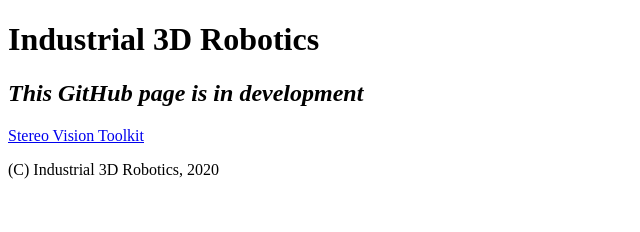
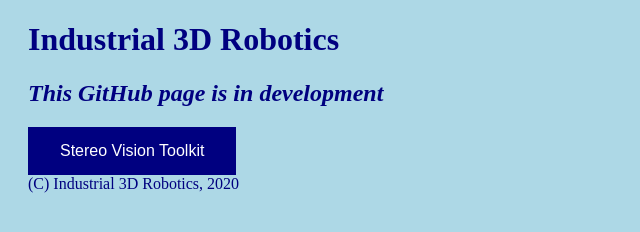
Before and after one commit to i3drobotics/i3drobotics.github.io, a plain HTML site: page index.html in a window 1280 px wide. Shown: the whole page, without its empty margins (0-640 px from the left). Drawn offline with Linux system fonts and the light colour scheme.

Commit message:
add stylesheet

```diff
--- a/index.html
+++ b/index.html
@@ -1,12 +1,14 @@
 <!DOCTYPE html>
 <html>
+<link rel="stylesheet" type="text/css" href="style.css">
 <head>
   <title>Industrial 3D Robotics</title>
 </head>
 <body>
   <h1>Industrial 3D Robotics</h1>
   <h2><i>This GitHub page is in development</i></h2>
-  <p><a href="https://i3drobotics.github.io/stereo-vision-toolkit/">Stereo Vision Toolkit</a></p>
+  <button onclick="location.href='https://i3drobotics.github.io/stereo-vision-toolkit'" type="button">
+    Stereo Vision Toolkit</button>
   <footer>(C) Industrial 3D Robotics, 2020</footer>
 </body>
 </html>
--- /dev/null
+++ b/style.css
@@ -0,0 +1,41 @@
+body {
+  background-color: lightblue;
+}
+
+h1 {
+  color: navy;
+  margin-left: 20px;
+}
+
+h2 {
+  color: navy;
+  margin-left: 20px;
+}
+
+h3 {
+  color: navy;
+  margin-left: 20px;
+}
+
+p {
+  color: navy;
+  margin-left: 20px;
+}
+
+button {
+  background-color: navy;
+  border: none;
+  color: white;
+  padding: 15px 32px;
+  text-align: center;
+  text-decoration: none;
+  display: inline-block;
+  font-size: 16px;
+  cursor: pointer;
+  margin-left: 20px;
+}
+
+footer {
+  color: navy;
+  margin-left: 20px;
+}
```
